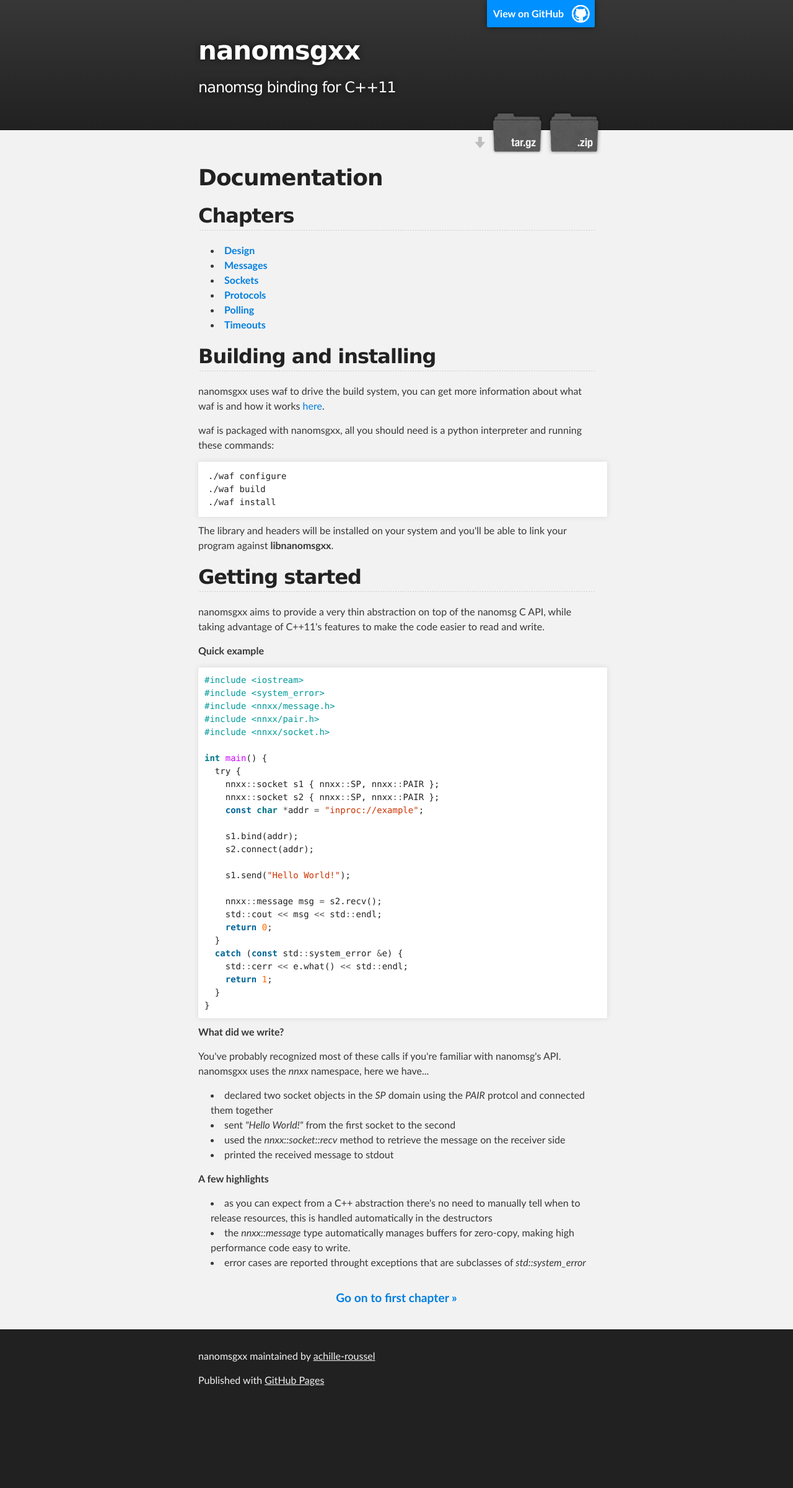
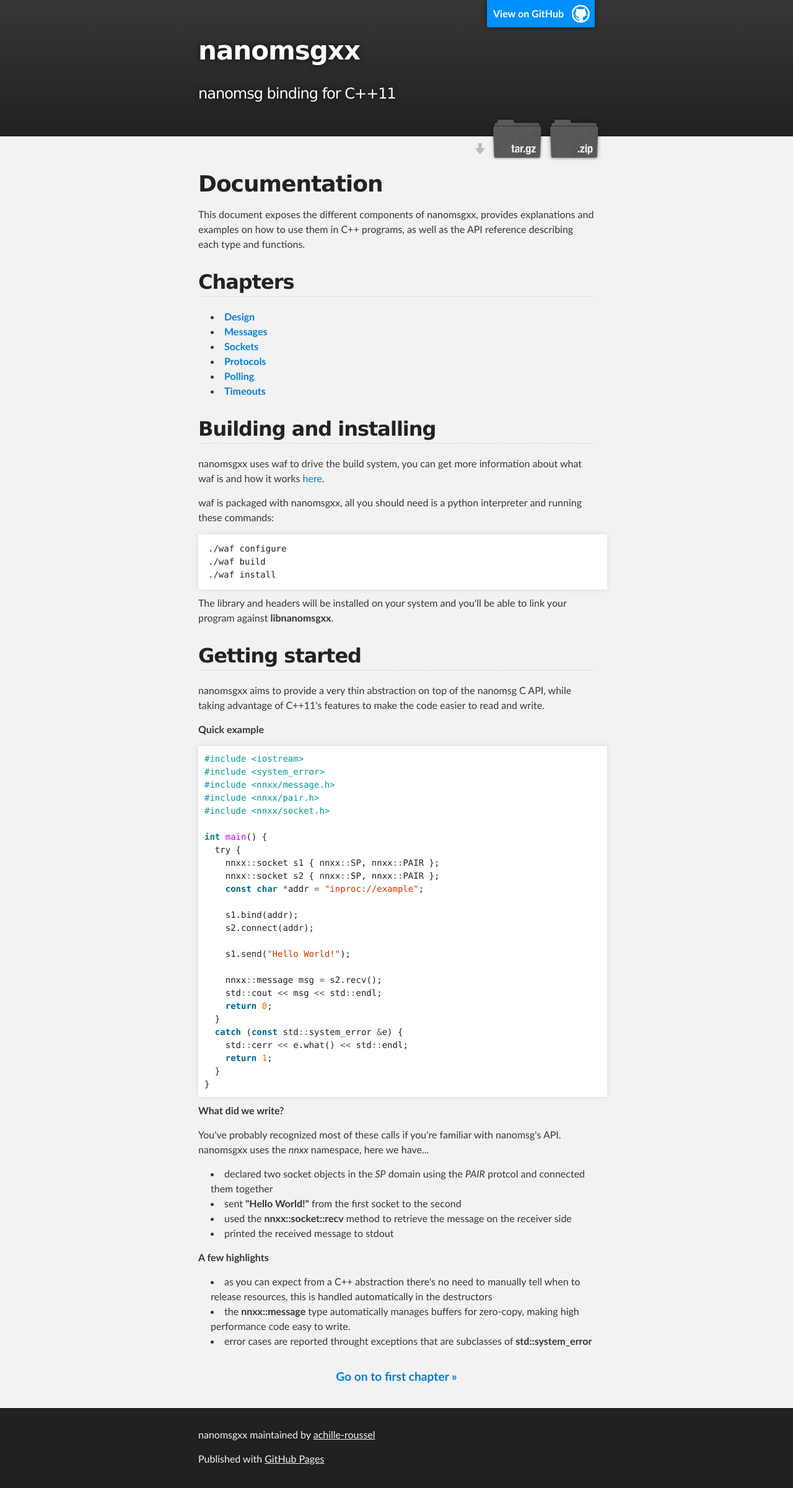
Before and after one commit to achille-roussel/nanomsgxx, a Jekyll site: the page index.html, which Jekyll copies as it is, in a window 1280 px wide. Shown: the whole page at 62% size. Built offline with Jekyll 4.4.1, drawn with Linux system fonts in a browser that asks for light colours; before the commit the page ends 2274 px from its top, so only the background shows below that.

Commit message:
update pages

```diff
--- a/index.html
+++ b/index.html
@@ -31,6 +31,10 @@
       <section id="main_content" class="inner">
         <h1>
 <a name="nanomsgxx" class="anchor" href="#nanomsgxx"><span class="octicon octicon-link"></span></a>Documentation</h1>
+<p>
+This document exposes the different components of nanomsgxx, provides explanations and examples
+on how to use them in C++ programs, as well as the API reference describing each type and functions.<br/>
+</p>
 
 <h2>
 <a name="chapters" class="anchor" href="#chapters"><span class="octicon octicon-link"></span></a>Chapters</h2>
@@ -104,8 +108,8 @@
 <ul>
 <li>declared two socket objects in the <em>SP</em> domain using the <em>PAIR</em> protcol
 and connected them together</li>
-<li>sent <em>"Hello World!"</em> from the first socket to the second</li>
-<li>used the <em>nnxx::socket::recv</em> method to retrieve the message on the
+<li>sent <strong>"Hello World!"</strong> from the first socket to the second</li>
+<li>used the <strong>nnxx::socket::recv</strong> method to retrieve the message on the
 receiver side</li>
 <li>printed the received message to stdout</li>
 </ul><p><strong>A few highlights</strong></p>
@@ -113,10 +117,10 @@
 <ul>
 <li>as you can expect from a C++ abstraction there's no need to manually tell when
 to release resources, this is handled automatically in the destructors</li>
-<li>the <em>nnxx::message</em> type automatically manages buffers for zero-copy, making
+<li>the <strong>nnxx::message</strong> type automatically manages buffers for zero-copy, making
 high performance code easy to write.</li>
 <li>error cases are reported throught exceptions that are subclasses of
-<em>std::system_error</em>
+<strong>std::system_error</strong>
 </li>
 </ul>
 
--- a/stylesheets/stylesheet.css
+++ b/stylesheets/stylesheet.css
@@ -72,6 +72,7 @@
 }
 
 h2 {
+  padding-top: 10px;
   padding-bottom: 10px;
   font-size: 32px;
   background: url('../images/bg_hr.png') repeat-x bottom;
```
